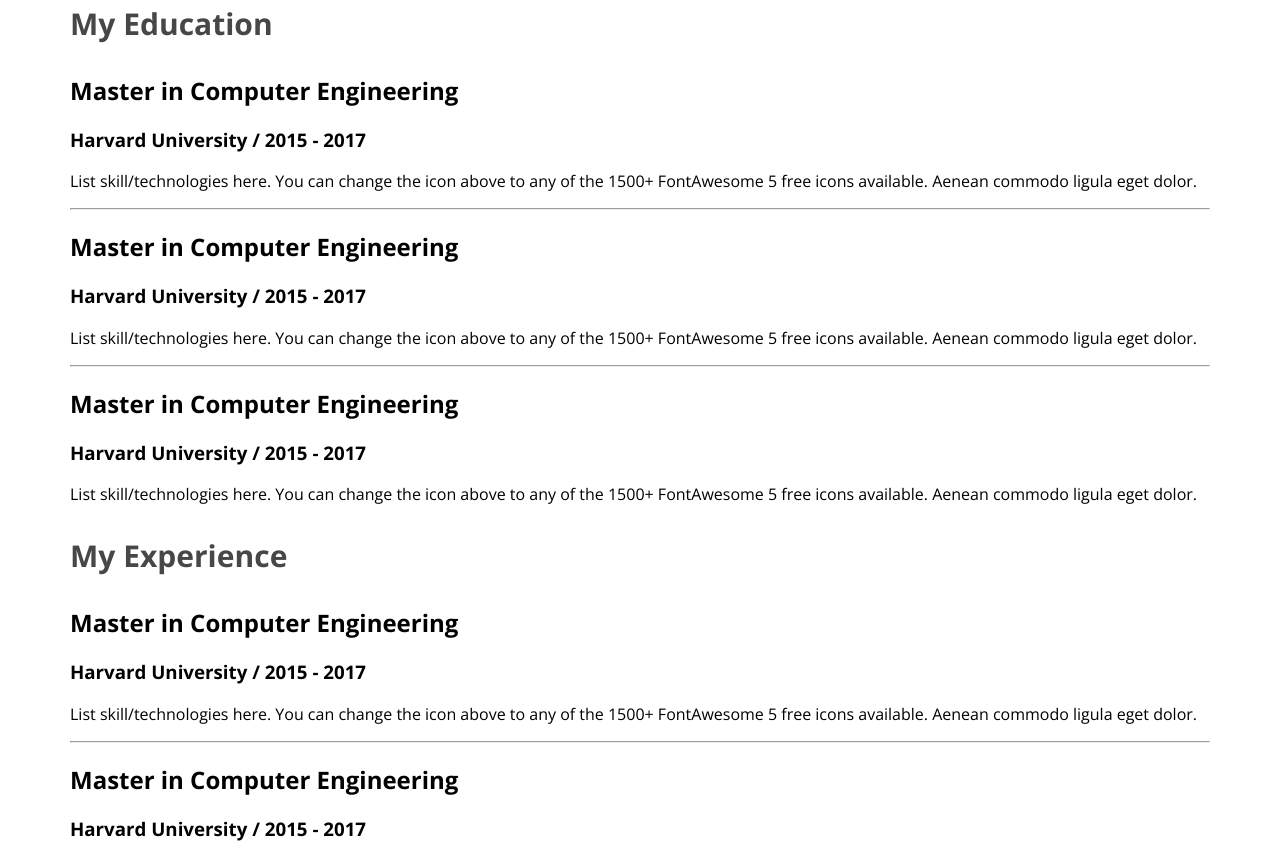
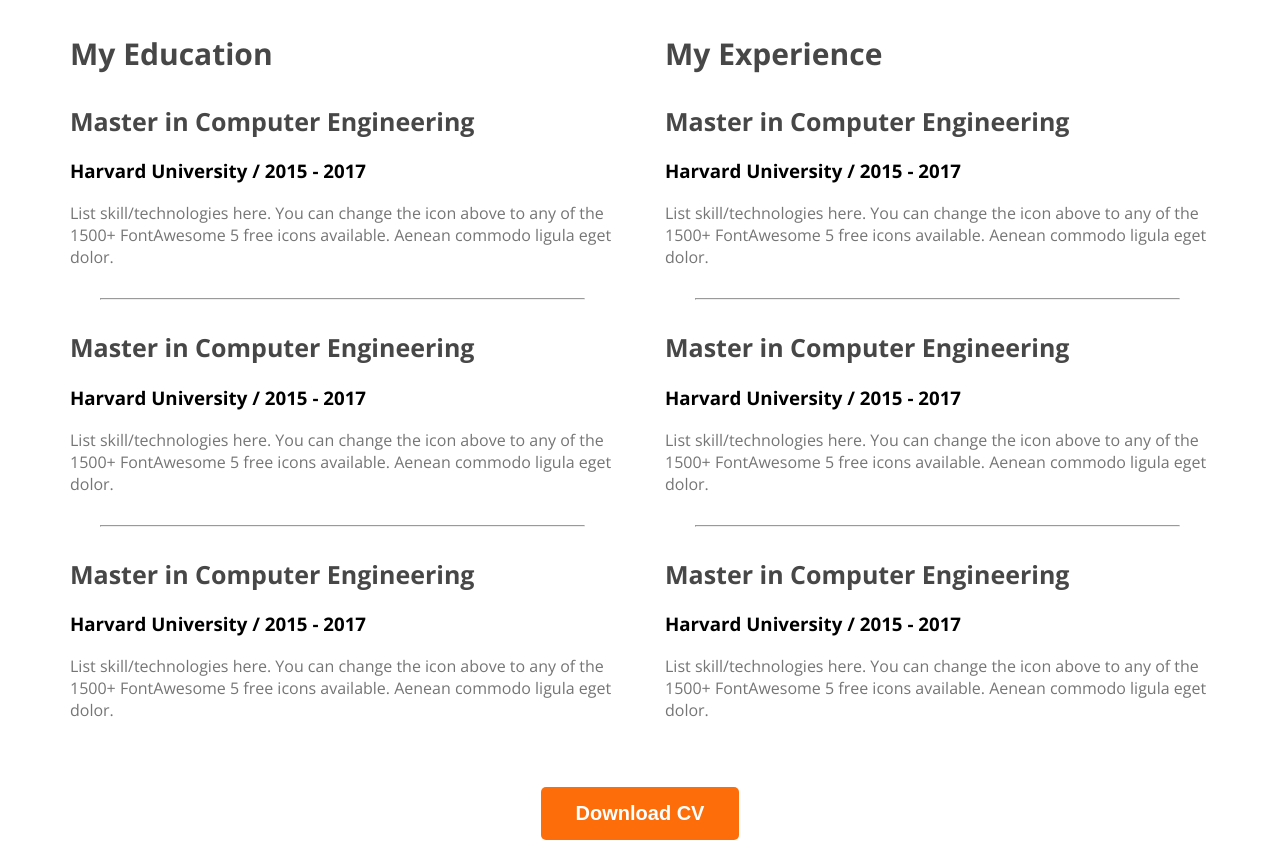
Before and after one commit to User-slcr/developer-portfolio, a plain HTML site: page index.html in a window 1280 px wide. Shown: the part 2382-3226 px from the top of the page. Drawn offline with nearby package versions, Linux system fonts and the light colour scheme.

Commit message:
added the change

```diff
--- a/index.html
+++ b/index.html
@@ -133,6 +133,9 @@
                     </div>
                 </div>
             </div>
+            <div class="download-cv">
+                <button class="btn-primary">Download CV</button>
+            </div>
         </section>
     </main>
     <footer>
--- a/styles/portfolio.css
+++ b/styles/portfolio.css
@@ -135,3 +135,29 @@ main section{
     font-size: 30px;
     font-weight: 700;
 }
+
+.resume-container{
+    display: flex;
+    gap: 50px;
+}
+.resume-item-institute{
+    margin-top: 0px;
+    margin-bottom: 20px;
+}
+
+.resume-item-description, .resume-item-institute {
+    color: #757575;
+}
+.resume-item-title{
+    color: #474747;
+    font-size: 25px;
+    font-weight: 700;
+}
+
+.resume-container hr{
+    margin: 30px;
+}
+.download-cv{
+    text-align: center;
+    margin-top: 50px;
+}
```
